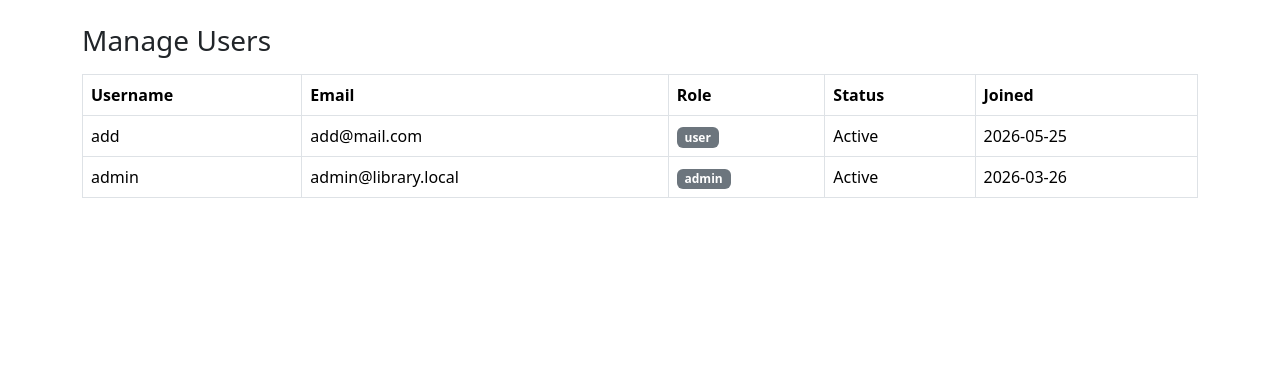
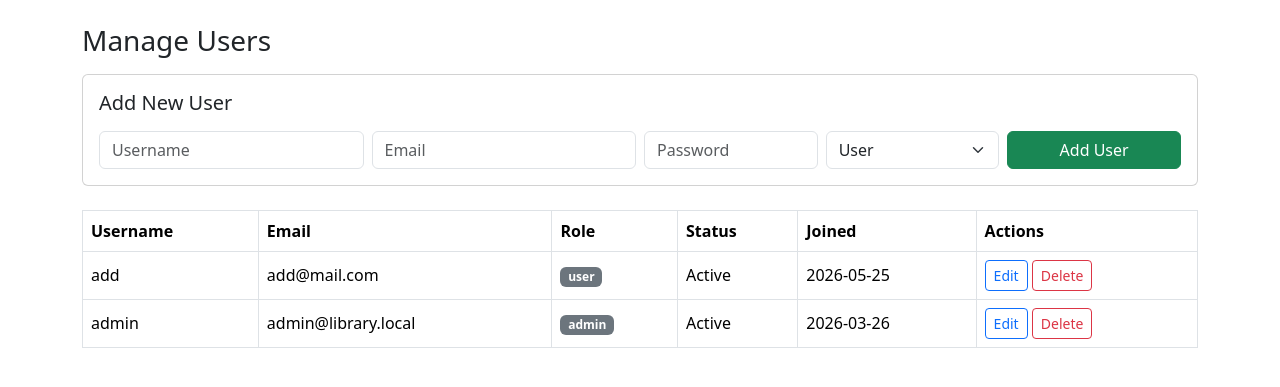
Before and after one commit to AnusuyaSarkar/Library-management-system, a Flask app: page /admin/users in a window 1280 px wide. Shown: the part 57-444 px from the top of the page. Run offline with Flask 3, Linux system fonts and the light colour scheme; a user stored in the database is signed in.

Commit message:
add delete and edit option

```diff
--- a/app/routes/admin.py
+++ b/app/routes/admin.py
@@ -129,3 +129,81 @@ def delete_book(book_id):
 def users():
     users_list = User.query.order_by(User.created_at.desc()).all()
     return render_template("admin_users.html", users=users_list)
+
+
+@admin_bp.route("/users/add", methods=["POST"])
+@login_required
+@admin_required
+def add_user():
+    username = request.form.get("username", "").strip()
+    email = request.form.get("email", "").strip().lower()
+    password = request.form.get("password", "")
+    role = request.form.get("role", "user").strip().lower()
+
+    if role not in {"admin", "manager", "user"}:
+        role = "user"
+
+    if not username or not email or len(password) < 6:
+        flash("Provide valid user details. Password must be at least 6 chars.", "danger")
+        return redirect(url_for("admin.users"))
+
+    exists = User.query.filter((User.username == username) | (User.email == email)).first()
+    if exists:
+        flash("Username or email already exists.", "warning")
+        return redirect(url_for("admin.users"))
+
+    user = User(username=username, email=email, role=role)
+    user.set_password(password)
+    db.session.add(user)
+    db.session.commit()
+    flash("User added successfully.", "success")
+    return redirect(url_for("admin.users"))
+
+
+@admin_bp.route("/users/<int:user_id>/update", methods=["POST"])
+@login_required
+@admin_required
+def update_user(user_id):
+    user = User.query.get_or_404(user_id)
+    username = request.form.get("username", "").strip()
+    email = request.form.get("email", "").strip().lower()
+    role = request.form.get("role", user.role).strip().lower()
+    is_active = request.form.get("is_active") == "on"
+
+    if role not in {"admin", "manager", "user"}:
+        role = user.role
+
+    if not username or not email:
+        flash("Username and email are required.", "danger")
+        return redirect(url_for("admin.users"))
+
+    exists = User.query.filter(
+        (User.id != user.id) & ((User.username == username) | (User.email == email))
+    ).first()
+    if exists:
+        flash("Another user already uses that username or email.", "warning")
+        return redirect(url_for("admin.users"))
+
+    user.username = username
+    user.email = email
+    user.role = role
+    user.is_active = is_active
+    db.session.commit()
+    flash("User updated.", "success")
+    return redirect(url_for("admin.users"))
+
+
+@admin_bp.route("/users/<int:user_id>/delete", methods=["POST"])
+@login_required
+@admin_required
+def delete_user(user_id):
+    user = User.query.get_or_404(user_id)
+
+    if user.id == current_user.id:
+        flash("You cannot delete your own account.", "warning")
+        return redirect(url_for("admin.users"))
+
+    db.session.delete(user)
+    db.session.commit()
+    flash("User deleted.", "info")
+    return redirect(url_for("admin.users"))
--- a/app/templates/admin_users.html
+++ b/app/templates/admin_users.html
@@ -1,9 +1,27 @@
 {% extends "base.html" %}
 {% block content %}
 <h3 class="mb-3">Manage Users</h3>
+
+<div class="card p-3 mb-4">
+    <h5 class="mb-3">Add New User</h5>
+    <form method="post" action="{{ url_for('admin.add_user') }}" class="row g-2">
+        <div class="col-md-3"><input name="username" class="form-control" placeholder="Username" required></div>
+        <div class="col-md-3"><input name="email" type="email" class="form-control" placeholder="Email" required></div>
+        <div class="col-md-2"><input name="password" type="password" class="form-control" placeholder="Password" minlength="6" required></div>
+        <div class="col-md-2">
+            <select name="role" class="form-select">
+                <option value="user">User</option>
+                <option value="manager">Manager</option>
+                <option value="admin">Admin</option>
+            </select>
+        </div>
+        <div class="col-md-2"><button class="btn btn-success w-100">Add User</button></div>
+    </form>
+</div>
+
 <div class="table-responsive">
-    <table class="table table-bordered">
-        <thead><tr><th>Username</th><th>Email</th><th>Role</th><th>Status</th><th>Joined</th></tr></thead>
+    <table class="table table-bordered align-middle">
+        <thead><tr><th>Username</th><th>Email</th><th>Role</th><th>Status</th><th>Joined</th><th>Actions</th></tr></thead>
         <tbody>
         {% for u in users %}
             <tr>
@@ -12,9 +30,37 @@
                 <td><span class="badge text-bg-secondary">{{ u.role }}</span></td>
                 <td>{{ "Active" if u.is_active else "Inactive" }}</td>
                 <td>{{ u.created_at.strftime("%Y-%m-%d") }}</td>
+                <td>
+                    <button class="btn btn-sm btn-outline-primary" data-bs-toggle="collapse" data-bs-target="#edit{{ u.id }}">Edit</button>
+                    <form method="post" action="{{ url_for('admin.delete_user', user_id=u.id) }}" class="d-inline">
+                        <button class="btn btn-sm btn-outline-danger">Delete</button>
+                    </form>
+                </td>
+            </tr>
+            <tr class="collapse" id="edit{{ u.id }}">
+                <td colspan="6">
+                    <form method="post" action="{{ url_for('admin.update_user', user_id=u.id) }}" class="row g-2">
+                        <div class="col-md-3"><input name="username" value="{{ u.username }}" class="form-control" required></div>
+                        <div class="col-md-3"><input name="email" type="email" value="{{ u.email }}" class="form-control" required></div>
+                        <div class="col-md-2">
+                            <select name="role" class="form-select">
+                                <option value="user" {% if u.role == "user" %}selected{% endif %}>User</option>
+                                <option value="manager" {% if u.role == "manager" %}selected{% endif %}>Manager</option>
+                                <option value="admin" {% if u.role == "admin" %}selected{% endif %}>Admin</option>
+                            </select>
+                        </div>
+                        <div class="col-md-2 d-flex align-items-center">
+                            <div class="form-check">
+                                <input class="form-check-input" type="checkbox" name="is_active" id="active{{ u.id }}" {% if u.is_active %}checked{% endif %}>
+                                <label class="form-check-label" for="active{{ u.id }}">Active</label>
+                            </div>
+                        </div>
+                        <div class="col-md-2"><button class="btn btn-sm btn-primary w-100">Save</button></div>
+                    </form>
+                </td>
             </tr>
         {% else %}
-            <tr><td colspan="5" class="text-muted">No users found.</td></tr>
+            <tr><td colspan="6" class="text-muted">No users found.</td></tr>
         {% endfor %}
         </tbody>
     </table>
```
Also changed, not shown: instance/library.db.
